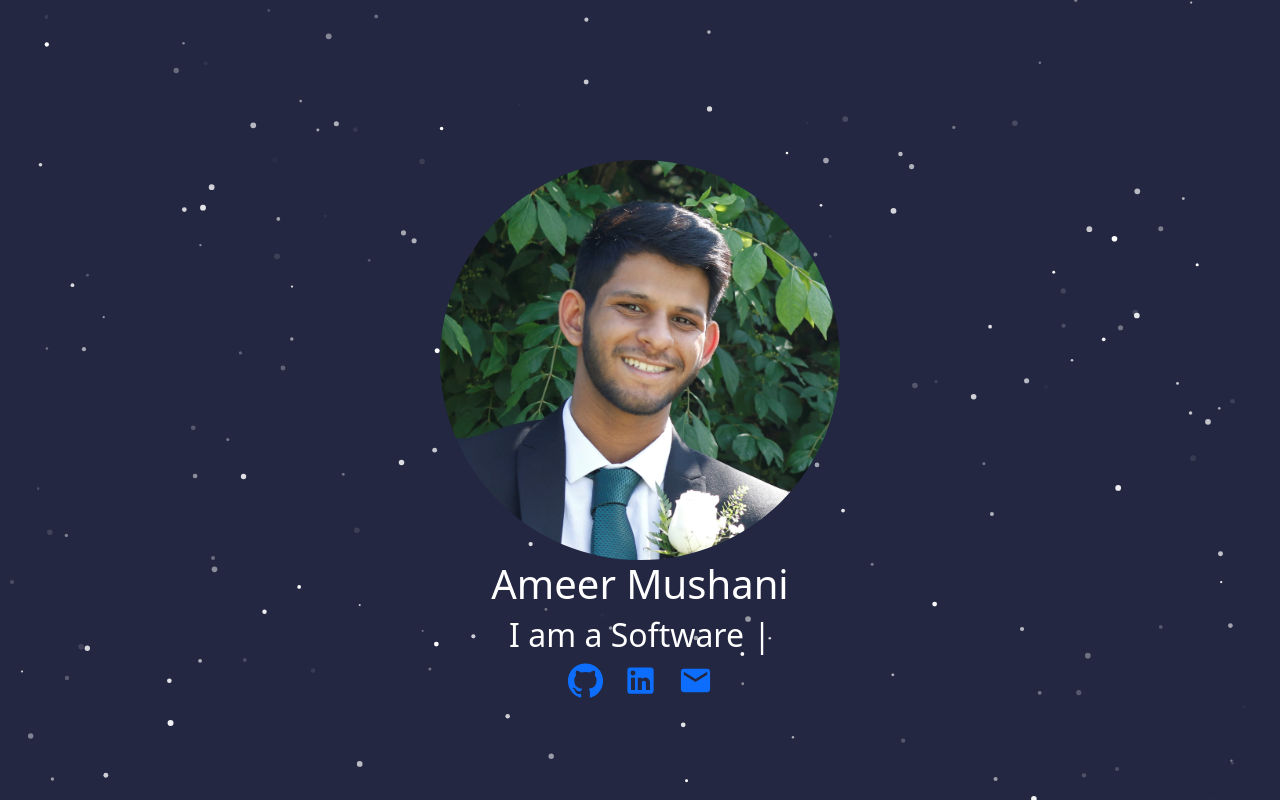
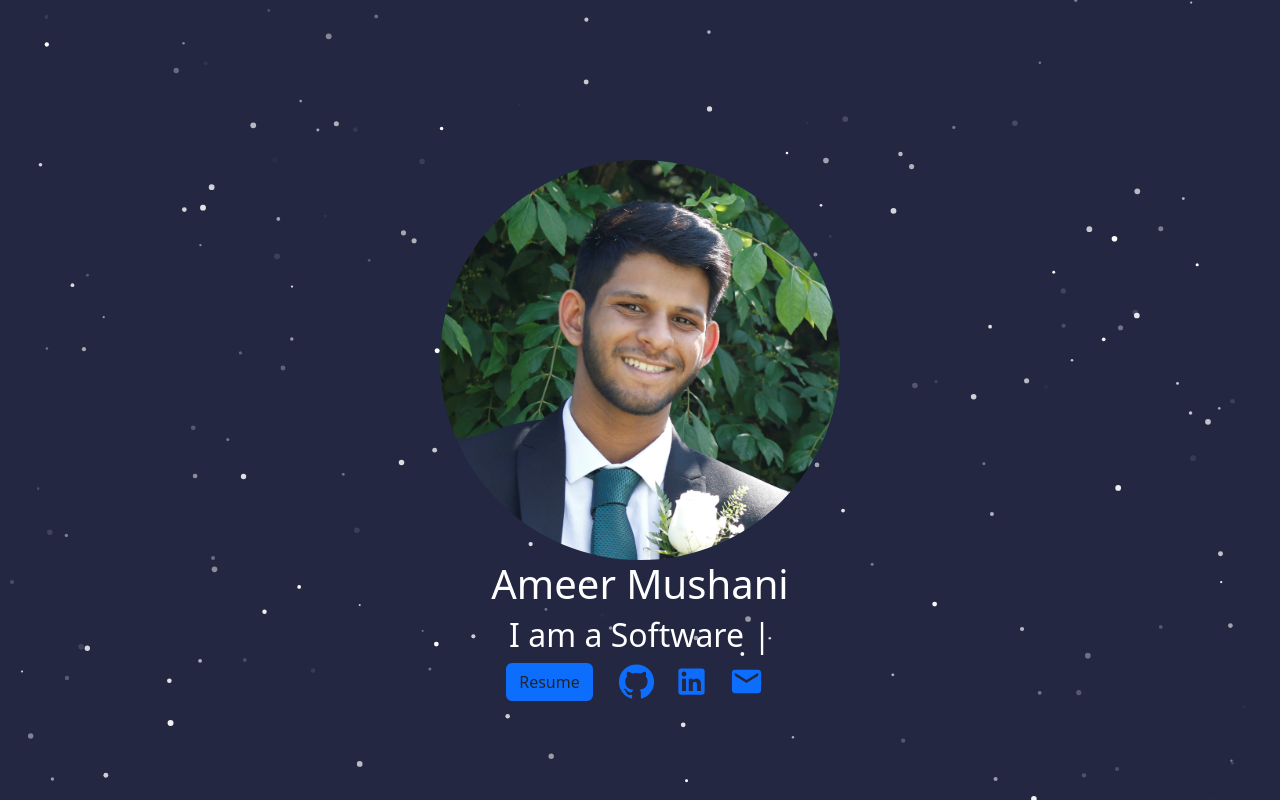
Before and after one commit to Ameer-Mushani/reactive-resume-v2, a React (Create React App) app: page / in a window 1280 px wide. Built offline with nearby package versions, Linux system fonts and the light colour scheme.

Commit message:
Added Resume & Changed Text

```diff
--- a/src/components/About/About.css
+++ b/src/components/About/About.css
@@ -4,3 +4,10 @@
 .about {
     margin: 10em;
 }
+.Typewriter {
+    user-select: none;
+}
+.about .btn--outline {
+    margin-right: 1em;
+    background-color: rgb(13, 110, 253);
+}
--- a/src/components/About/About.js
+++ b/src/components/About/About.js
@@ -13,7 +13,7 @@ const About = () => {
             roundedCircle
             style={{ margInTop: "100px", width: "50vmin" }}
          />
-         <h1 style={{ color: 'white' }}>Ameer Mushani</h1>
+         <h1 style={{ color: 'white', userSelect: 'none' }}>Ameer Mushani</h1>
          <h2 style={{ color: 'white' }}>
             <Typewriter
                options={{
@@ -38,6 +38,11 @@ const About = () => {
             />
          </h2>
          <div className="links">
+            <a href={window.location.origin  + "/Ameer_Mushani_Resume.pdf"} >
+               <span type='button' className='btn btn--outline'>
+                  Resume
+               </span>
+            </a>
             <a href="https://github.com/Ameer-Mushani" className="link">
                <GitHubIcon fontSize="large" />
             </a>
--- a/src/components/Projects/Projects.css
+++ b/src/components/Projects/Projects.css
@@ -7,4 +7,5 @@
   }
   .section__title {
     margin-bottom: 2em;
+    user-select: 'none';
   }
--- a/src/components/Projects/Projects.js
+++ b/src/components/Projects/Projects.js
@@ -9,8 +9,8 @@ const Projects = () => {
   return (
     <section id='projects' className='section projects'>
       <h2 className='section__title'
-      style={{ color: 'white' }}
-       >Projects</h2>
+      style={{ color: 'white', userSelect: 'none' }}>
+       Projects</h2>
 
       <div className='projects__grid'>
         {projects.map((project) => (
```
Also changed, not shown: 1 other file (tests, documents, lock files or other folders).
